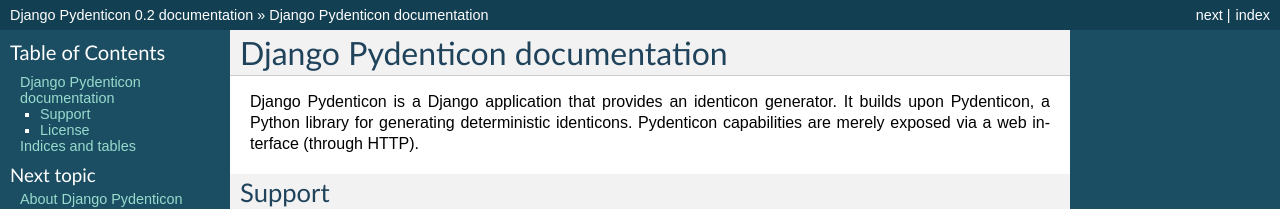
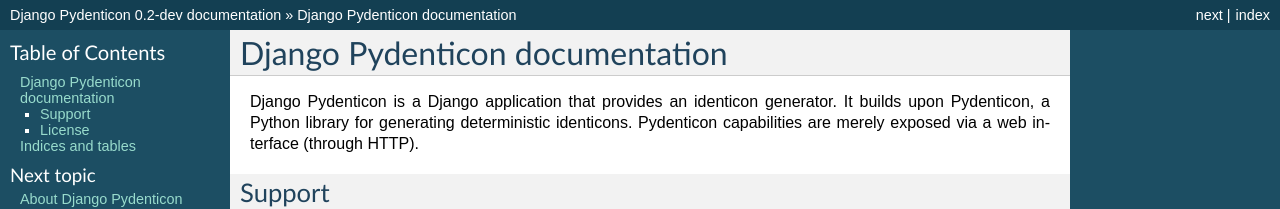
Before and after one commit to azaghal/django-pydenticon, a Sphinx documentation site: the page built from docs/index.rst, in a window 1280 px wide and 900 px high. Shown: the top 209 px of the window. Built offline with Sphinx 7.4.7, drawn with Linux system fonts in a browser that asks for light colours; some of the changed text lies outside the part shown.

Commit message:
Noticket: Bumping version to development.

```diff
--- a/docs/conf.py
+++ b/docs/conf.py
@@ -54,9 +54,9 @@
 # built documents.
 #
 # The short X.Y version.
-version = '0.2'
+version = '0.2-dev'
 # The full version, including alpha/beta/rc tags.
-release = '0.2'
+release = '0.2-dev'
 
 # The language for content autogenerated by Sphinx. Refer to documentation
 # for a list of supported languages.
--- a/setup.py
+++ b/setup.py
@@ -10,7 +10,7 @@
 
 setup(
     name='django-pydenticon',
-    version='0.2',
+    version='0.2-dev',
     packages=find_packages(exclude=["testproject", "testproject.*"]),
     include_package_data=True,
     license='BSD',
```
